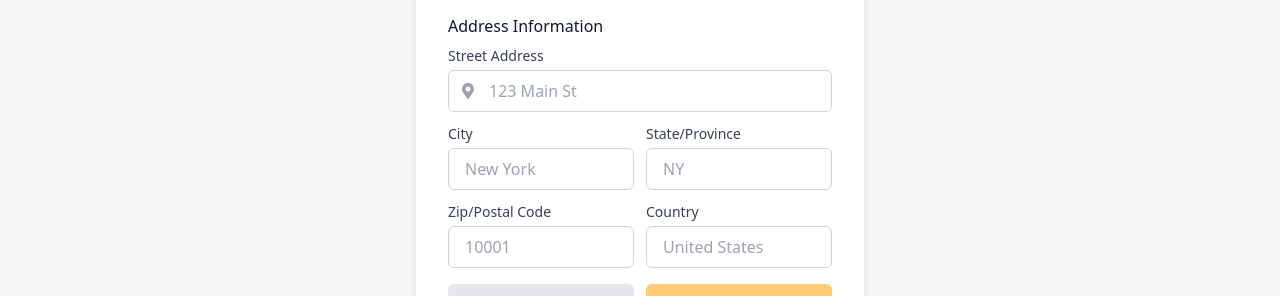
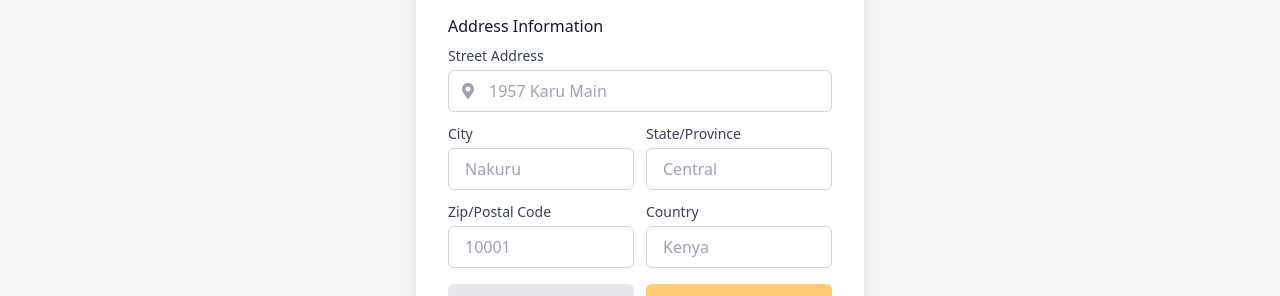
Before and after one commit to f6Lcon/medref, a React (Vite) app in the folder Frontend/: page /signup in a window 1280 px wide. Both pictures are taken after a click on the button "Next". Shown: the part 492-788 px from the top of the page. Built offline with nearby package versions, Linux system fonts and the light colour scheme.

Commit message:
frontend coding

```diff
--- a/Frontend/src/App.jsx
+++ b/Frontend/src/App.jsx
@@ -20,6 +20,8 @@
 import { useState } from "react";
 import LoginContext from "./context/LoginContext";
 import Hospitals from "./components/Hospitals";
+import PatientDashboard from "./components/PatientDashboard";
+import DoctorDashboard from "./components/DoctorDashboard";
 
 function App() {
   const [doctors, setDoctors] = useState([
@@ -144,6 +146,8 @@
               />
 
               <Route path="/hospitals" element={<Hospitals />} />
+              <Route path="/patient-dashboard" element={<PatientDashboard />} />
+              <Route path="/doctor-dashboard" element={<DoctorDashboard />} />
 
               <Route path="/home" element={<Home />} />
               <Route path="/admin" element={<Admin />} />
--- a/Frontend/src/components/SignUp.jsx
+++ b/Frontend/src/components/SignUp.jsx
@@ -389,7 +389,7 @@
                         value={formData.street}
                         onChange={handleChange}
                         className="pl-10 pr-4 py-2 w-full border border-gray-300 rounded-md focus:outline-none focus:ring-2 focus:ring-accent"
-                        placeholder="123 Main St"
+                        placeholder="1957 Karu Main"
                         required
                       />
                     </div>
@@ -407,7 +407,7 @@
                         value={formData.city}
                         onChange={handleChange}
                         className="pl-4 pr-4 py-2 w-full border border-gray-300 rounded-md focus:outline-none focus:ring-2 focus:ring-accent"
-                        placeholder="New York"
+                        placeholder="Nakuru"
                         required
                       />
                     </div>
@@ -422,7 +422,7 @@
                         value={formData.state}
                         onChange={handleChange}
                         className="pl-4 pr-4 py-2 w-full border border-gray-300 rounded-md focus:outline-none focus:ring-2 focus:ring-accent"
-                        placeholder="NY"
+                        placeholder="Central"
                         required
                       />
                     </div>
@@ -455,7 +455,7 @@
                         value={formData.country}
                         onChange={handleChange}
                         className="pl-4 pr-4 py-2 w-full border border-gray-300 rounded-md focus:outline-none focus:ring-2 focus:ring-accent"
-                        placeholder="United States"
+                        placeholder="Kenya"
                         required
                       />
                     </div>
```
